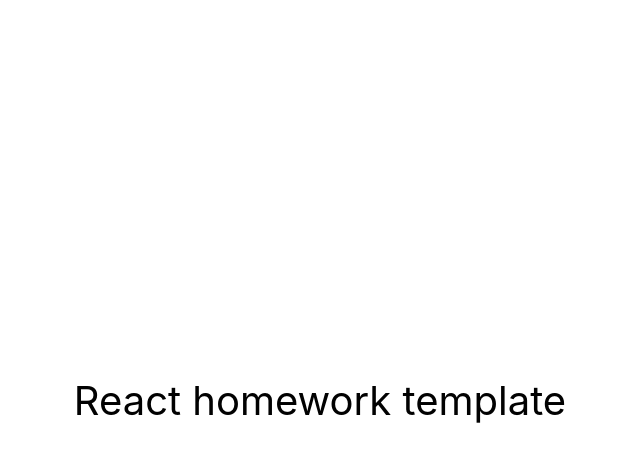
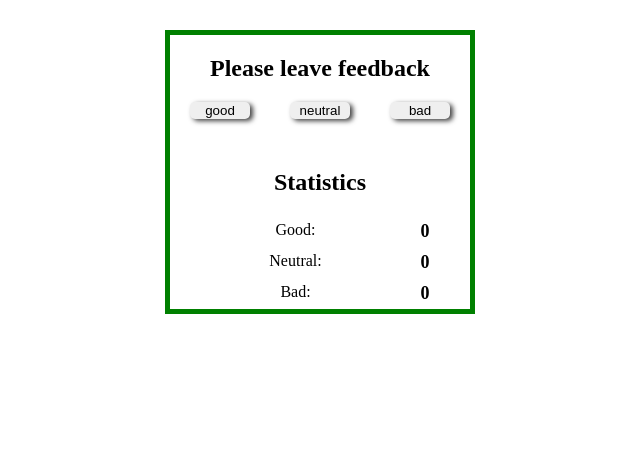
Before and after one commit to Slav-0N/goit-react-hw-02-feedback, a React (Create React App) app: page / in a window 1280 px wide. Shown: the top 462 px of the page, without its empty margins (320-960 px from the left). Built offline with nearby package versions, Linux system fonts and the light colour scheme.

Commit message:
Step 1 is redy

```diff
--- a/package.json
+++ b/package.json
@@ -10,6 +10,7 @@
     "react": "^18.1.0",
     "react-dom": "^18.1.0",
     "react-scripts": "5.0.1",
+    "styled-components": "^6.0.7",
     "web-vitals": "^2.1.3"
   },
   "scripts": {
--- a/src/components/App.jsx
+++ b/src/components/App.jsx
@@ -1,16 +1,10 @@
+import { FeedbackCounter } from 'components/Feedback/Feedback';
+
 export const App = () => {
   return (
-    <div
-      style={{
-        height: '100vh',
-        display: 'flex',
-        justifyContent: 'center',
-        alignItems: 'center',
-        fontSize: 40,
-        color: '#010101'
-      }}
-    >
-      React homework template
-    </div>
+    <>
+      {/* <Feedback /> */}
+      <FeedbackCounter />
+    </>
   );
 };
--- /dev/null
+++ b/src/components/Feedback/Feedback.jsx
@@ -0,0 +1,58 @@
+import { Component } from 'react';
+import { FeedbackSection } from './Feedback.styled';
+
+export class FeedbackCounter extends Component {
+  state = {
+    goodValue: 0,
+    neutralValue: 0,
+    badValue: 0,
+  };
+
+  handleClick = event => {
+    // this.setState({ value: 7 });
+    this.setState(prevState => {
+      console.log(prevState);
+      return { goodValue: prevState.goodValue + 1 };
+    });
+  };
+
+  neutralHandleClick = event => {
+    this.setState(prevState => {
+      console.log(prevState);
+      return { neutralValue: prevState.neutralValue + 1 };
+    });
+  };
+
+  badHandleClick = event => {
+    this.setState(prevState => {
+      console.log(prevState);
+      return { badValue: prevState.badValue + 1 };
+    });
+  };
+
+  render() {
+    return (
+      <FeedbackSection>
+        <h1>Please leave feedback</h1>
+        <div>
+          <button onClick={this.handleClick}>good</button>
+          <button onClick={this.neutralHandleClick}>neutral</button>
+          <button onClick={this.badHandleClick}>bad</button>
+        </div>
+        <h2>Statistics</h2>
+        <div>
+          <p>Good:</p>
+          <span>{this.state.goodValue}</span>
+        </div>
+        <div>
+          <p>Neutral:</p>
+          <span>{this.state.neutralValue}</span>
+        </div>
+        <div>
+          <p>Bad:</p>
+          <span>{this.state.badValue}</span>
+        </div>
+      </FeedbackSection>
+    );
+  }
+}
--- /dev/null
+++ b/src/components/Feedback/Feedback.styled.js
@@ -0,0 +1,53 @@
+import { styled } from 'styled-components';
+
+export const FeedbackSection = styled.section`
+  width: 300px;
+  border: 5px solid green;
+  /* display: block; */
+  flex-direction: column;
+  overflow: hidden;
+  text-align: center;
+  margin: 30px auto;
+
+  button {
+    justify-content: center;
+    width: 60px;
+    margin: 0 auto;
+    margin-bottom: 30px;
+    box-shadow: 3px 2px 5px 0px rgba(0, 0, 0, 0.75);
+    -webkit-box-shadow: 3px 2px 5px 0px rgba(0, 0, 0, 0.75);
+    -moz-box-shadow: 3px 2px 5px 0px rgba(0, 0, 0, 0.75);
+    border: 0;
+    border-radius: 5px;
+  }
+  button:hover {
+    box-shadow: 10px 10px 5px 0px rgba(32, 161, 49, 0.75);
+    -webkit-box-shadow: 10px 10px 5px 0px rgba(32, 161, 49, 0.75);
+    -moz-box-shadow: 10px 10px 5px 0px rgba(32, 161, 49, 0.75);
+    background-color: rgba(32, 161, 49, 0.5);
+    border: 0;
+    color: rgb(0, 0, 100);
+
+    /* box-shadow: 3px 2px 5px 0px rgba(0, 0, 0, 0.75) inset;
+    -webkit-box-shadow: 3px 2px 5px 0px rgba(0, 0, 0, 0.75) inset;
+    -moz-box-shadow: 3px 2px 5px 0px rgba(0, 0, 0, 0.75) inset; */
+  }
+
+  div {
+    width: 300px;
+    display: flex;
+    /* border: 1px solid gray; */
+    justify-content: center;
+  }
+
+  p {
+    width: 200px;
+    margin: 5px;
+  }
+
+  span {
+    font-size: large;
+    font-weight: 700;
+    margin: 5px 20px;
+  }
+`;
--- a/src/index.css
+++ /dev/null
@@ -1,15 +0,0 @@
-@import-normalize; /* bring in normalize.css styles */
-
-body {
-  margin: 0;
-  font-family: -apple-system, BlinkMacSystemFont, 'Segoe UI', 'Roboto', 'Oxygen',
-    'Ubuntu', 'Cantarell', 'Fira Sans', 'Droid Sans', 'Helvetica Neue',
-    sans-serif;
-  -webkit-font-smoothing: antialiased;
-  -moz-osx-font-smoothing: grayscale;
-}
-
-code {
-  font-family: source-code-pro, Menlo, Monaco, Consolas, 'Courier New',
-    monospace;
-}
--- a/src/index.js
+++ b/src/index.js
@@ -1,10 +1,5 @@
+import { App } from 'components/App';
 import React from 'react';
 import ReactDOM from 'react-dom/client';
-import { App } from 'components/App';
-import './index.css';
 
-ReactDOM.createRoot(document.getElementById('root')).render(
-  <React.StrictMode>
-    <App />
-  </React.StrictMode>
-);
+ReactDOM.createRoot(document.getElementById('root')).render(<App />);
```
Also changed, not shown: 1 other file (tests, documents, lock files or other folders).
